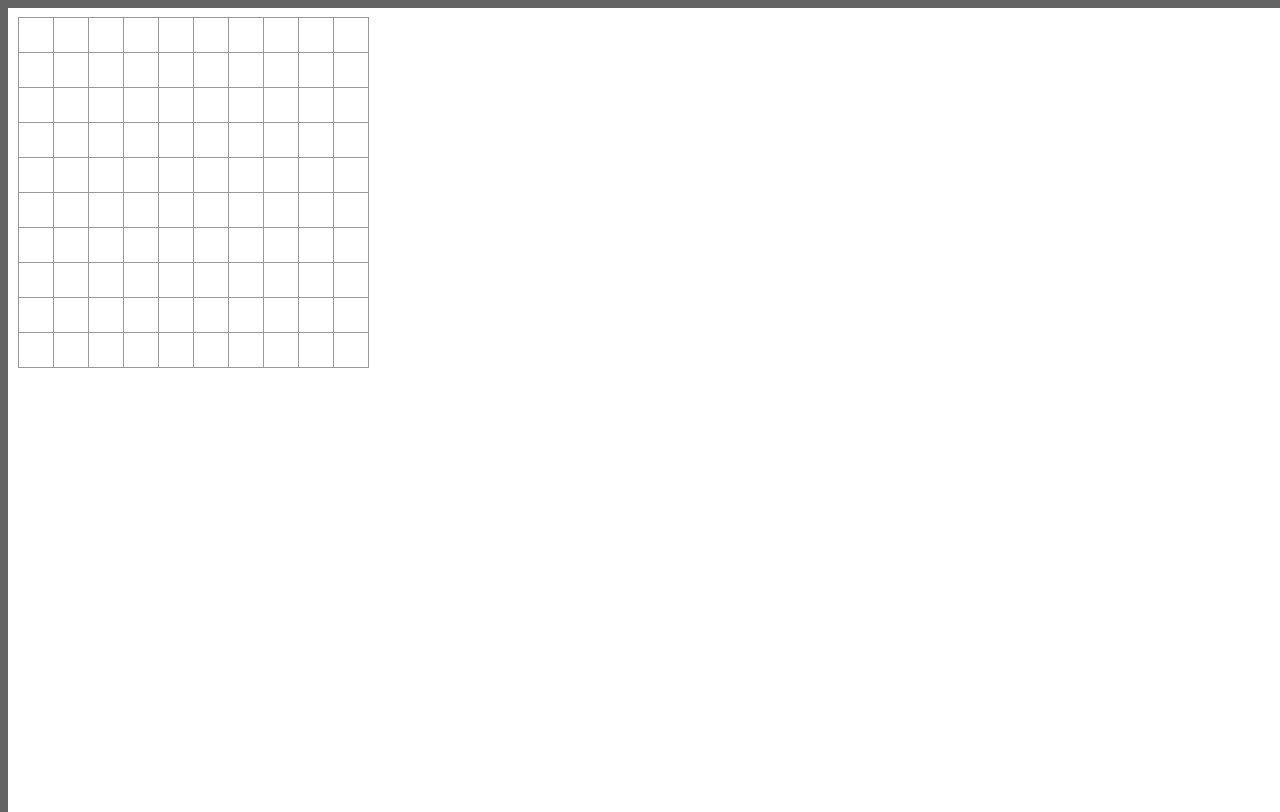
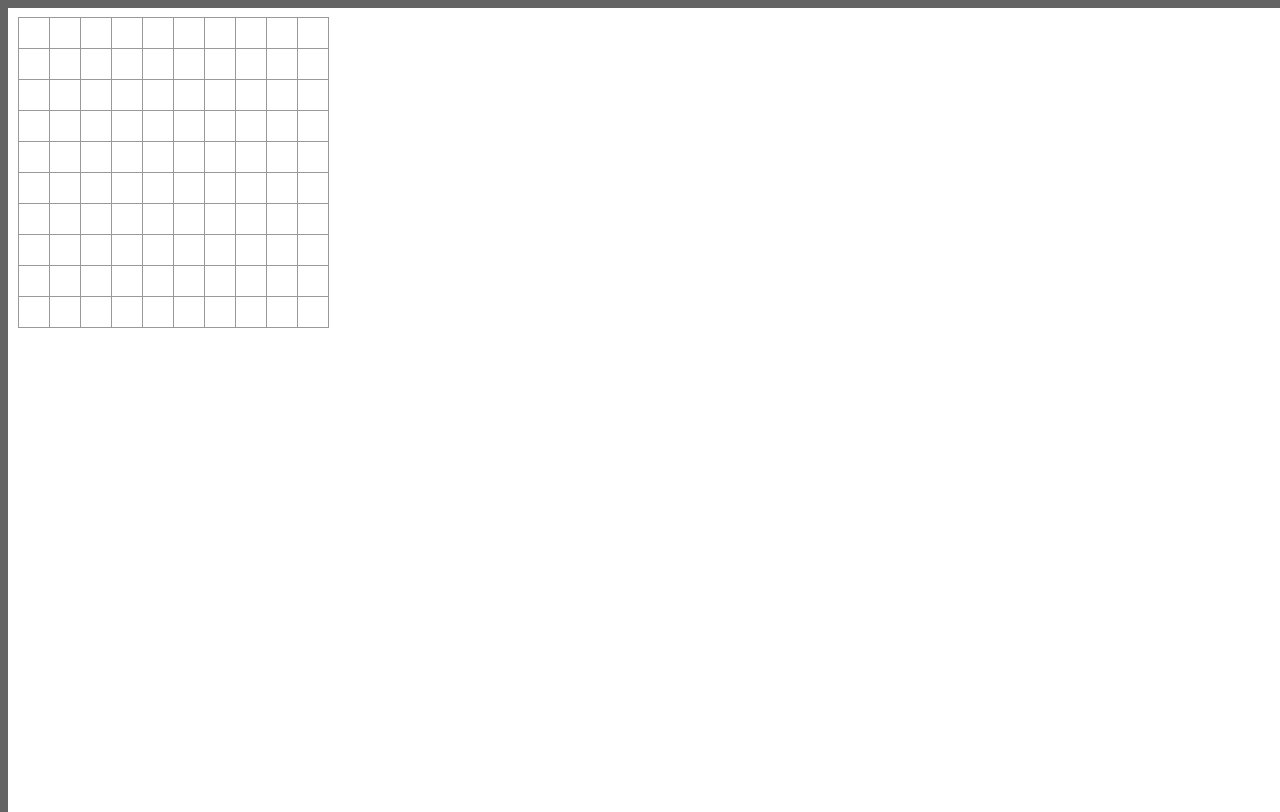
Before and after one commit to kpekala/Frondaga, a React app: page / in a window 1280 px wide. Built offline with nearby package versions, Linux system fonts and the light colour scheme.

Commit message:
square size depends on rem unit

```diff
--- a/src/grid/Grid.css
+++ b/src/grid/Grid.css
@@ -7,17 +7,13 @@
 
 .Square {
     background: #fff;
-    border: 1px solid #999;
+    border: 1px solid #999999;
     float: left;
-    font-size: 24px;
-    font-weight: bold;
-    line-height: 34px;
-    height: 34px;
     margin-right: -1px;
     margin-top: -1px;
     padding: 0;
-    text-align: center;
-    width: 34px;
+    width: 1rem;
+    height: 1rem;
 }
 
 .Grid__row {
--- a/src/styles/globals.css
+++ b/src/styles/globals.css
@@ -1,4 +1,7 @@
-html { height:100%; }
+html {
+    height:100%;
+    font-size: 30px;
+}
 body {
     position:absolute;
     top:0; bottom:0; right:0; left:0;
```
